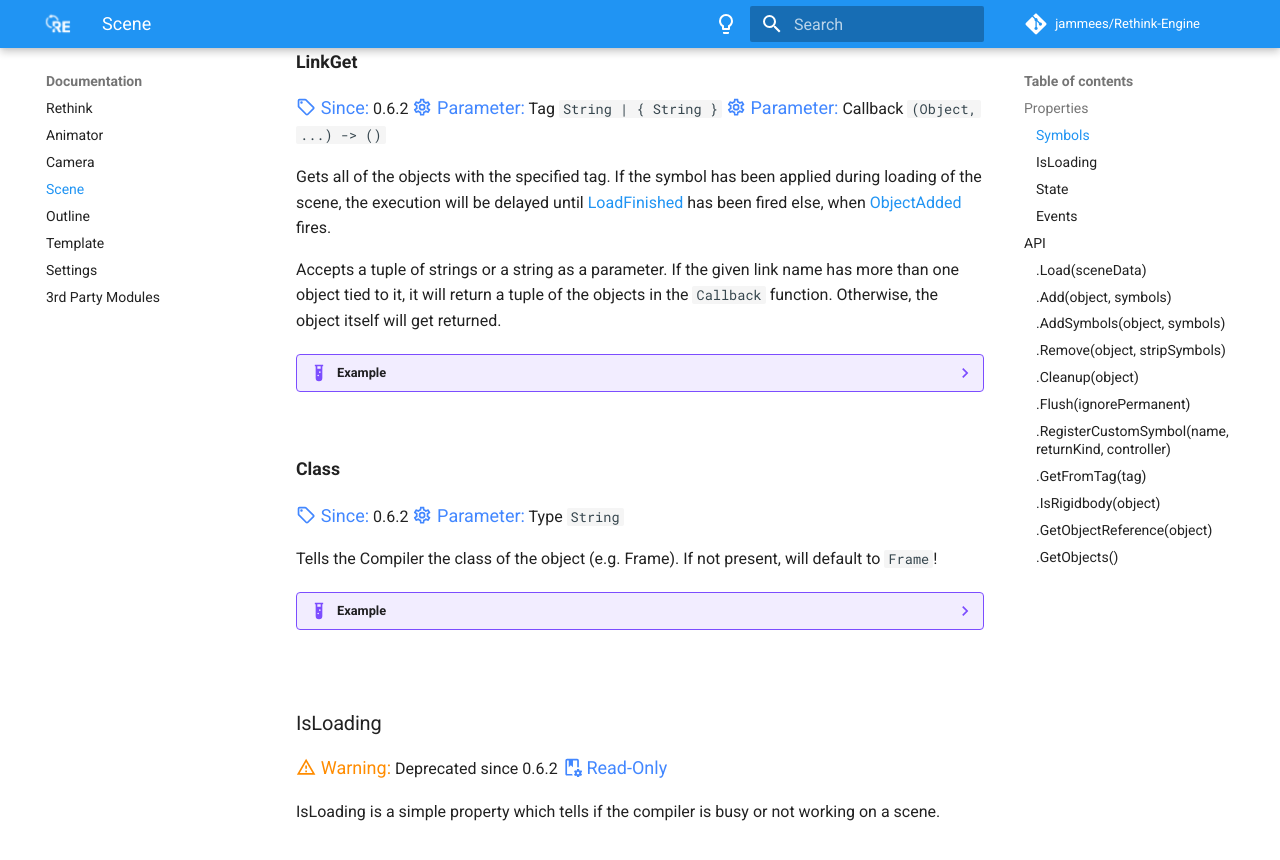
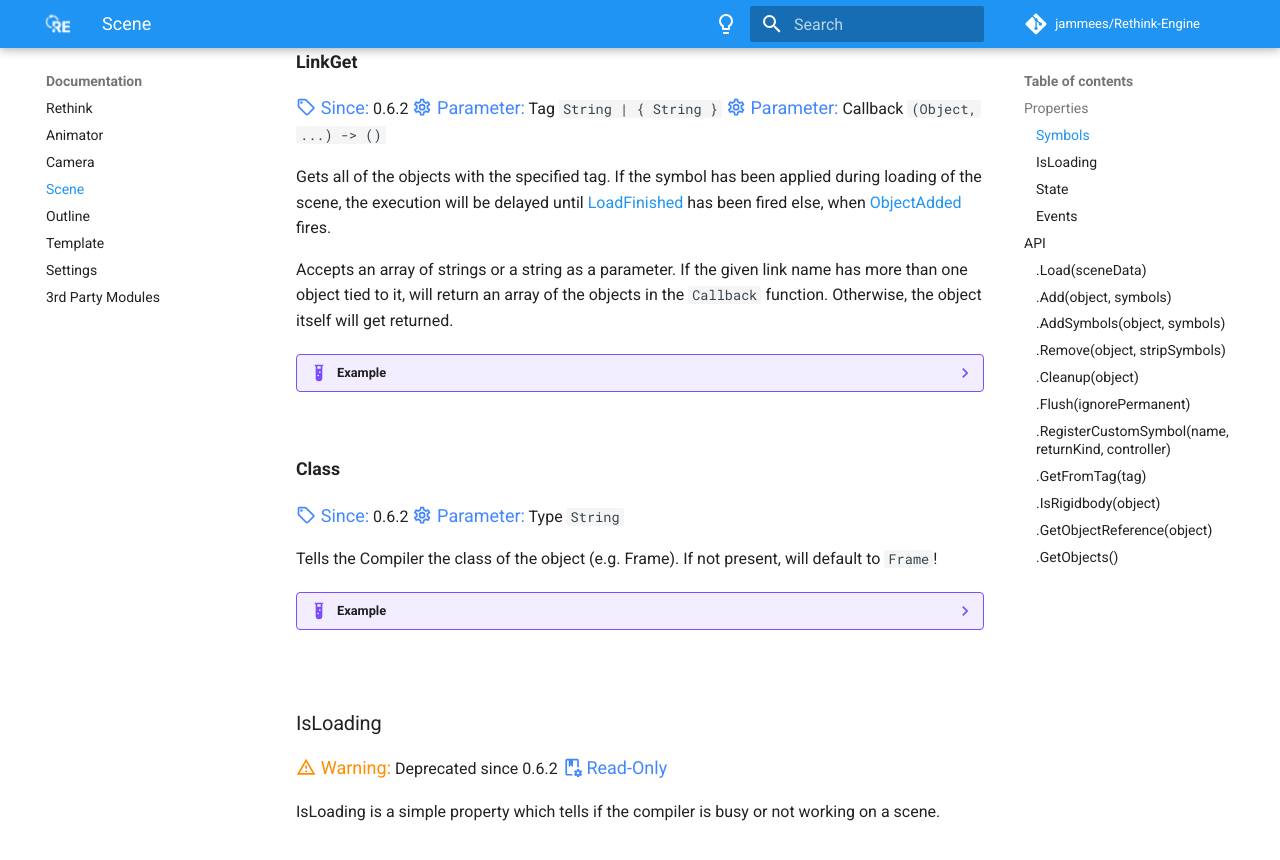
Before and after one commit to jammees/Rethink-Engine, an MkDocs documentation site: the page built from docs/documentation/scene.md, in a window 1280 px wide and 900 px high, scrolled down 3123 px. Shown: the top 860 px of the window. Built offline with MkDocs 1.6.1 and Material for MkDocs 9.7.7, drawn with Linux system fonts in a browser that asks for light colours; comment, search, counter and statistics services are not loaded; some of the changed lines change nothing that is shown.

Commit message:
Improve documentation for `LinkGet`

````diff
--- a/docs/documentation/scene.md
+++ b/docs/documentation/scene.md
@@ -251,9 +251,9 @@
 the execution will be delayed until [LoadFinished](#events) has been fired
 else, when [ObjectAdded](#events) fires.
 
-Accepts a tuple of strings or a string as a parameter. If
+Accepts an array of strings or a string as a parameter. If
 the given link name has more than one object tied to
-it, it will return a tuple of the objects in the `Callback`
+it, will return an array of the objects in the `Callback`
 function. Otherwise, the object itself will get returned.
 
 ??? example
@@ -266,58 +266,14 @@
 	NamedAfterMyobject = {
 		Name = "Something totally different!",
 
-		[Symbols.LinkGet("Hello world!")] = function(thisObject, linkedObjects: { [number]: any }
-			thisObject.Name = linkedObjects[1].Name
-		end)
+		[Symbols.LinkGet({ "Hello world!" })] = function(thisObject, myObject: Frame)
+			thisObject.Name = myObject.Name
+		end
 	}
 	```
 
 	From the example above, after the scene has finished loading `NamedAfterMyobject`
 	will rename itself from "Something totally different!" to "MyObject".
-
-	<br>
-
-	```lua
-	TextObject = {
-		Text = "Something something...",
-
-		[Symbols.LinkTag] = "text",
-		[Symbols.Class] = "TextLabel",
-	},
-
-	ChildObject1 = {
-		[Symbols.LinkTag] = "child",
-	},
-
-	ChildObject2 = {
-		[Symbols.LinkTag] = "child",
-	},
-
-	ChildObject3 = {
-		[Symbols.LinkTag] = "child",
-	},
-
-	MyObject = {
-		[Symbols.Class] = "TextLabel",
-		[Symbols.LinkGet({ "text", "child" })] = function(
-			thisObject: TextLabel,
-			text: TextLabel,
-			childObjects: { Frame }
-		)
-			thisObject.Text = text.Text
-
-			for _, object in childObjects do
-				object.Parent = thisObject
-			end
-		end,
-	},
-	```
-
-	<img src="../../assets/docs/link_get_tuple.png" align="left">
-
-	The above example will result in MyObject's text being set to
-	TextObject's text, while the ChildObject1-3's parent get set to
-	MyObject's. To the left the result can be seen.
 
 <br>
 
````
